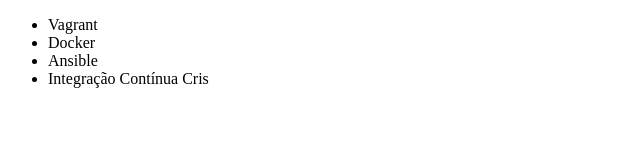
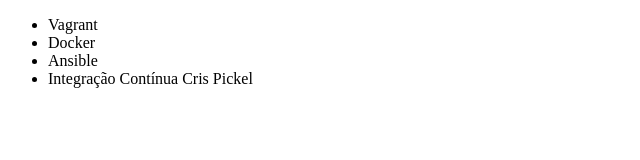
Before and after one commit to anapickel/alura-git, a plain HTML site: page index.html in a window 1280 px wide. Shown: the full height of the page, 0-640 px from the left. Drawn offline with Linux system fonts and the light colour scheme.

Commit message:
Curso Renomeado Cris Pickel

```diff
--- a/index.html
+++ b/index.html
@@ -9,7 +9,7 @@
         <li>Vagrant</li>
         <li>Docker</li>
         <li>Ansible</li>
-        <li>Integração Contínua Cris</li>
+        <li>Integração Contínua Cris Pickel</li>
     </ul>
 </body>
 </html>
```
